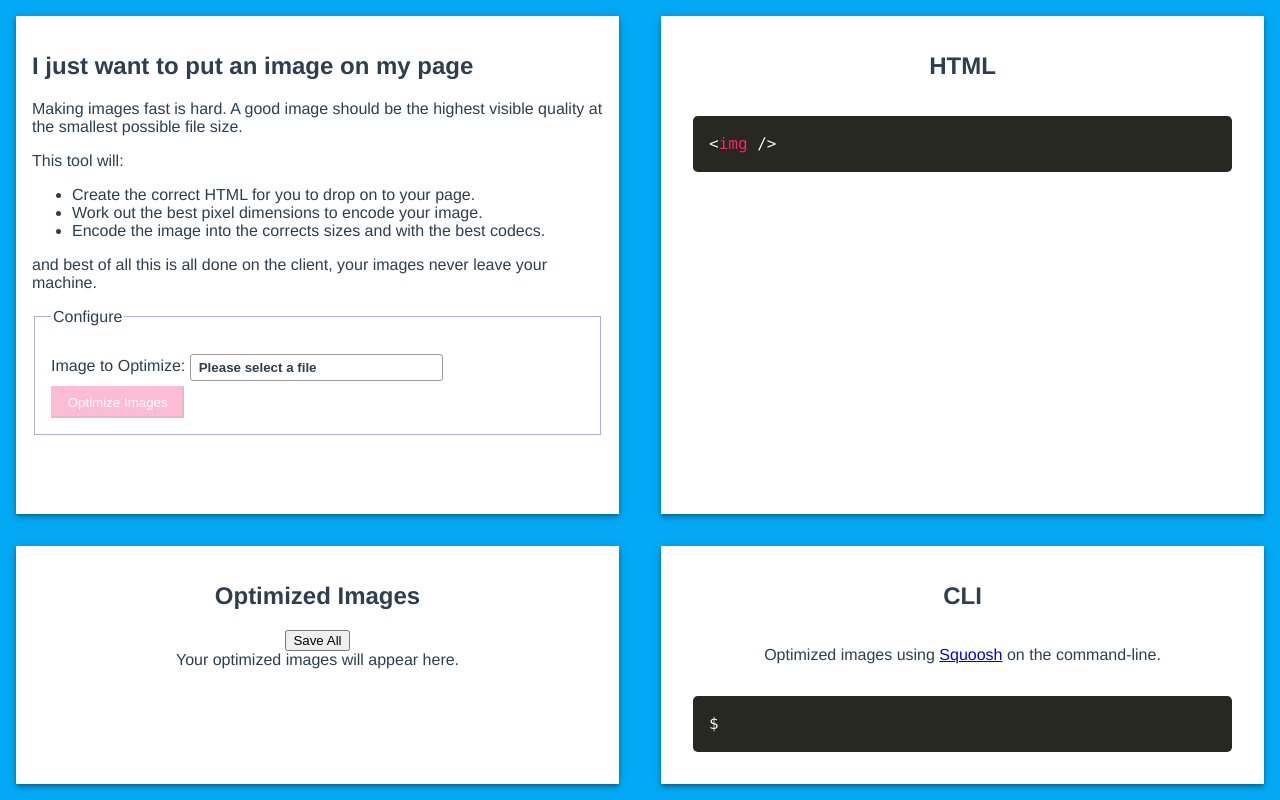
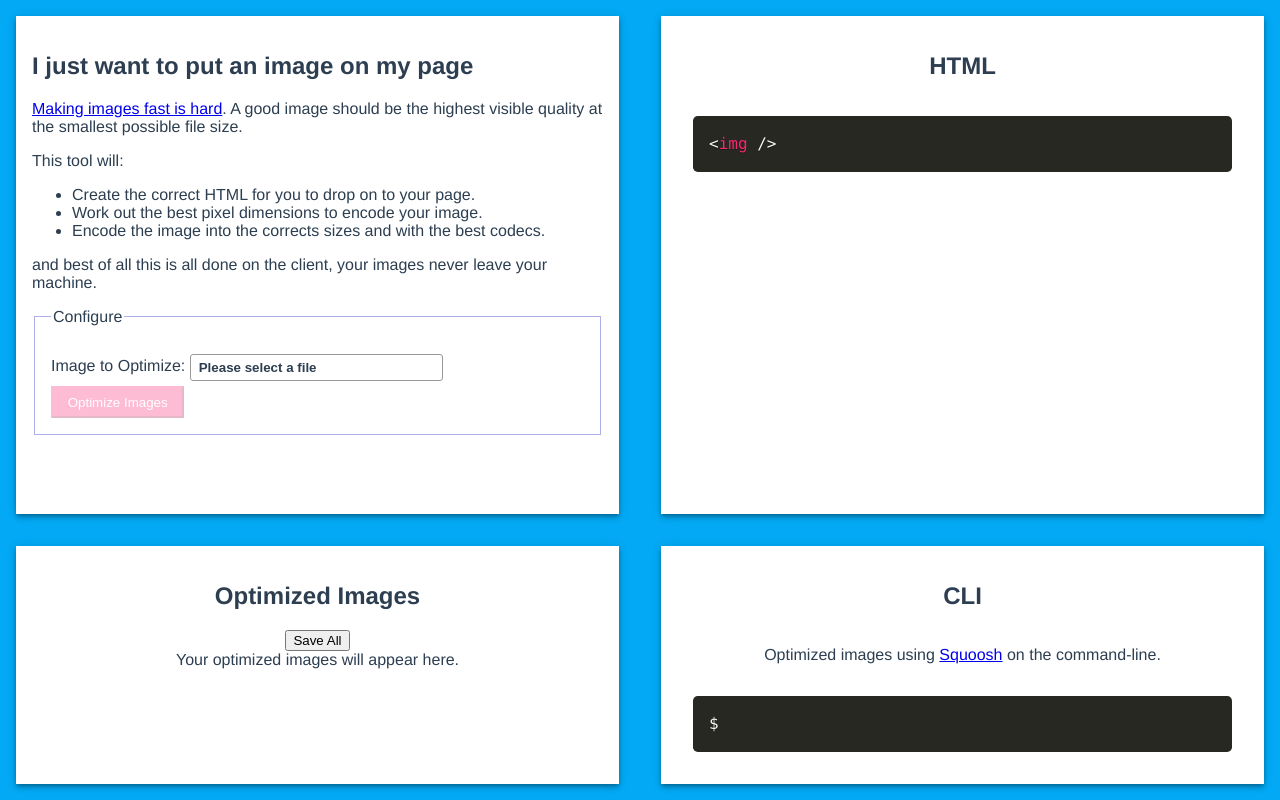
Before and after one commit to PaulKinlan/just-gimme-an-img, a website built with Vite: page index.html in a window 1280 px wide. Built offline with nearby package versions, Linux system fonts and the light colour scheme.

Commit message:
Adding link

```diff
--- a/index.html
+++ b/index.html
@@ -32,7 +32,7 @@
       <section id="dropbox">
         <div id="instructions">
           <h2>I just want to put an image on my page</h2>
-          <p>Making images fast is hard. A good image should be the highest visible quality at the smallest possible file size.</p>
+          <p><a href="https://paul.kinlan.me/images-are-still-too-hard/">Making images fast is hard</a>. A good image should be the highest visible quality at the smallest possible file size.</p>
           <p>This tool will:</p>
           <ul>
             <li>Create the correct HTML for you to drop on to your page.</li>
```
